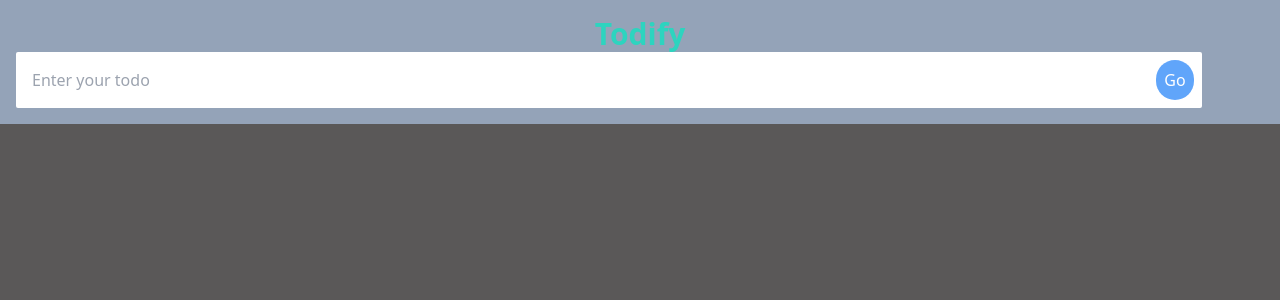
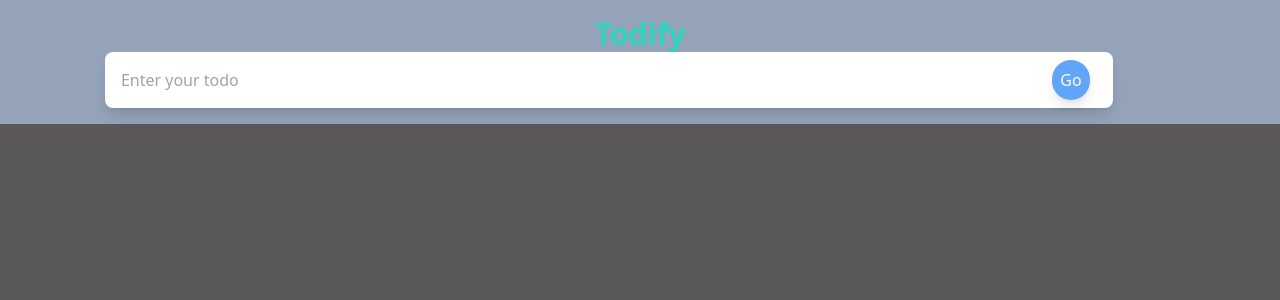
Before and after one commit to Mayurwagh98/todify, a React (Vite) app: page / in a window 1280 px wide. Shown: the top 300 px of the page. Built offline with nearby package versions, Linux system fonts and the light colour scheme.

Commit message:
Added: button in input

```diff
--- a/src/Components/InputField.tsx
+++ b/src/Components/InputField.tsx
@@ -8,17 +8,17 @@ interface TodoProps{
 
 const InputField = ({ todo, setTodo, handleAddTodo }: TodoProps) => {
   return (
-    <form className="w-[95%] flex items-center relative" onSubmit={handleAddTodo}>
+    <form className="w-[95%] flex justify-center items-center relative" onSubmit={handleAddTodo}>
       <input
         type="text"
         placeholder="Enter your todo"
         value={todo}
         onChange={(e) => setTodo(e.target.value)}
-        className="w-full p-4 pr-16 rounded-sm" // Add padding-right for button space
+        className="w-[85%] p-4 pr-16 rounded-lg shadow-lg outline-none" // Add padding-right for button space
       />
       <button
         type="submit"
-        className="bg-blue-400 text-white absolute right-2 top-1/2 transform -translate-y-1/2 p-2 rounded-full"
+        className="bg-blue-400 text-white absolute right-28 top-1/2 transform -translate-y-1/2 p-2 rounded-full shadow-lg"
       >
         Go
       </button>
```
